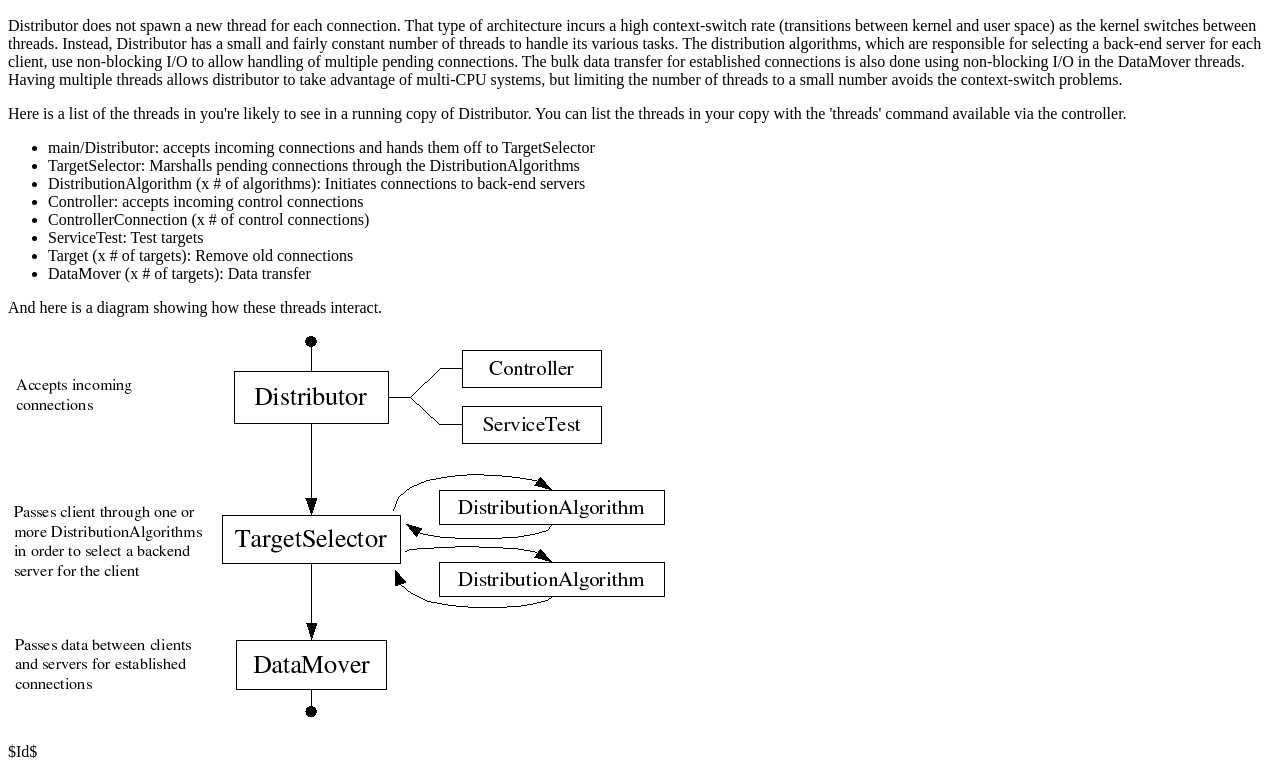
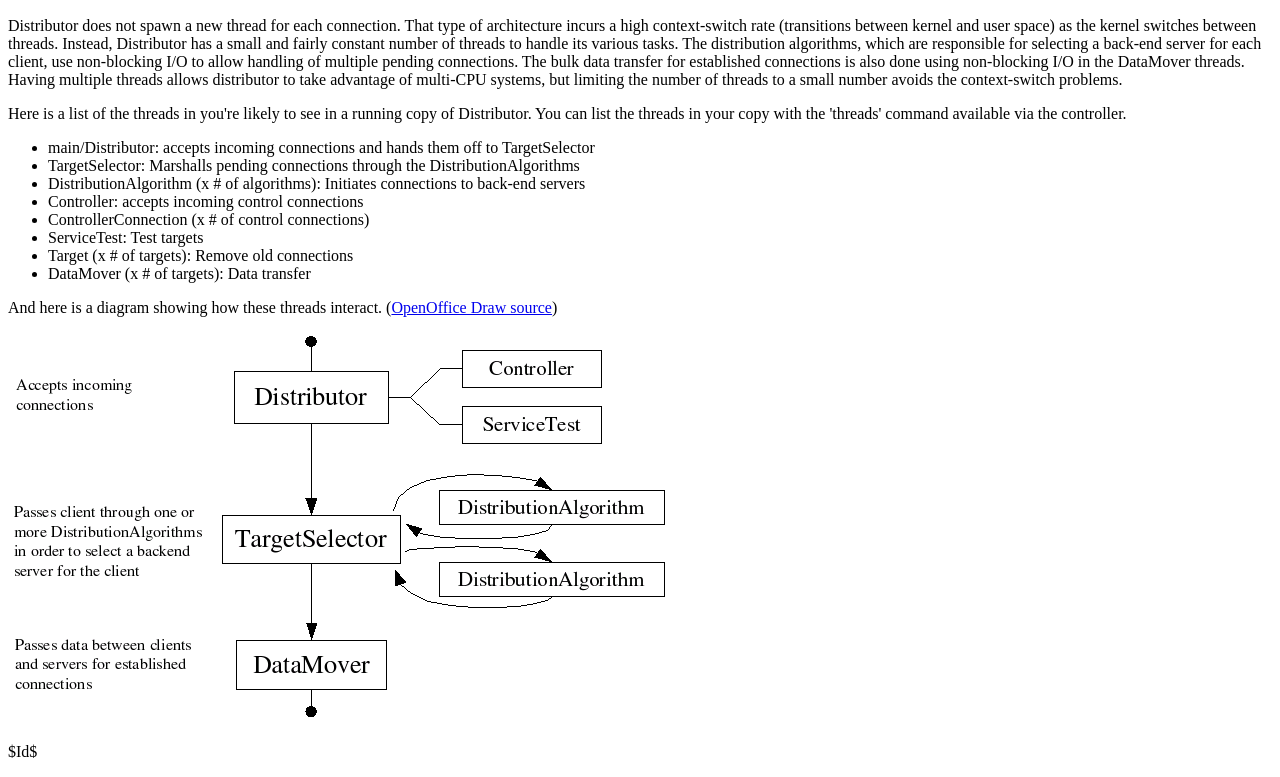
Before and after one commit to jheiss/distributor, a plain HTML site: page htdocs/architecture/index.html in a window 1280 px wide. Shown: the part 96-873 px from the top of the page. Drawn offline with Linux system fonts and the light colour scheme.

Commit message:
Added link to OpenOffice original of architecture diagram.

```diff
--- a/htdocs/architecture/index.html
+++ b/htdocs/architecture/index.html
@@ -46,6 +46,7 @@ of Distributor.  You can list the threads in your copy with the
 
 <P>
 And here is a diagram showing how these threads interact.
+(<A HREF="architecture.sxd">OpenOffice Draw source</A>)
 </P>
 
 <IMG SRC="architecture.png"/>
```
